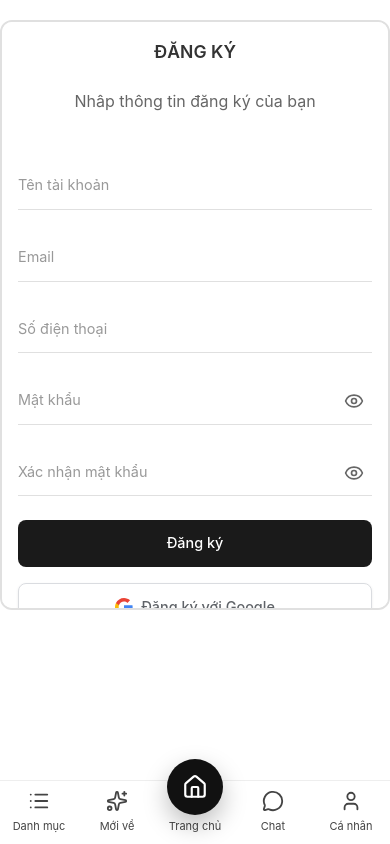
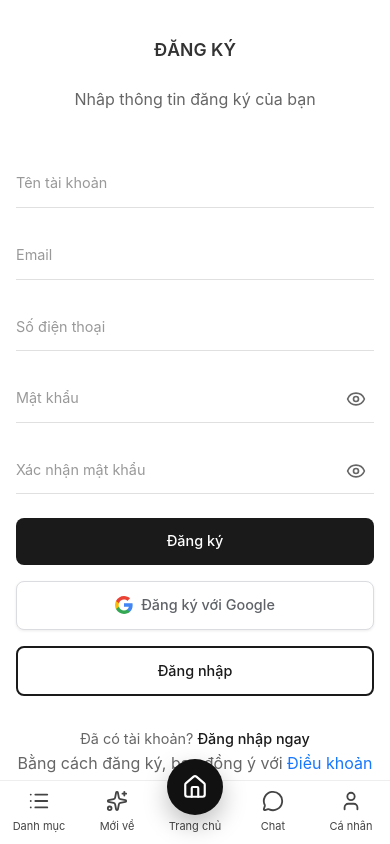
Before and after one commit to hoangnv25/BTL_Java_FE, a React (Vite) app: page /register in a window 390 px wide. Built offline with nearby package versions, Linux system fonts and the light colour scheme.

Commit message:
Enhance input styling in Login and Register

```diff
--- a/src/page/Auth/Login.css
+++ b/src/page/Auth/Login.css
@@ -101,6 +101,7 @@
     background: transparent;
     transition: border-bottom-color 0.3s ease;
     box-sizing: border-box;
+    padding-left: 8px;
 }
 
 /* Password Input with Toggle */
@@ -110,6 +111,7 @@
 
 .login-password-input {
     padding-right: 2.5rem;
+    padding-left: 8px;
 }
 
 .login-password-toggle {
@@ -254,6 +256,7 @@
 @media (max-width: 768px) {
     .login-container {
         flex-direction: column;
+        border: none;
     }
 
     .login-image {
--- a/src/page/Auth/Register.css
+++ b/src/page/Auth/Register.css
@@ -92,6 +92,7 @@
     background: transparent;
     transition: border-bottom-color 0.3s ease;
     box-sizing: border-box;
+    padding-left: 8px;
 }
 
 /* Password Input with Toggle */
@@ -227,13 +228,14 @@
 /* Responsive Design */
 @media (max-width: 1024px) {
     .register-container {
-        max-height: 70vh;
+        /* max-height: 70vh; */
     }
 }
 
 @media (max-width: 768px) {
     .register-container {
         flex-direction: column;
+        border: none;
     }
 
     .register-image {
```
